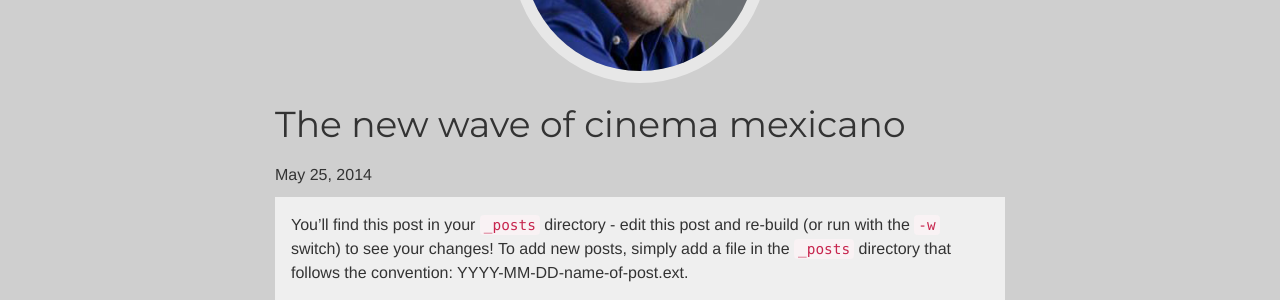
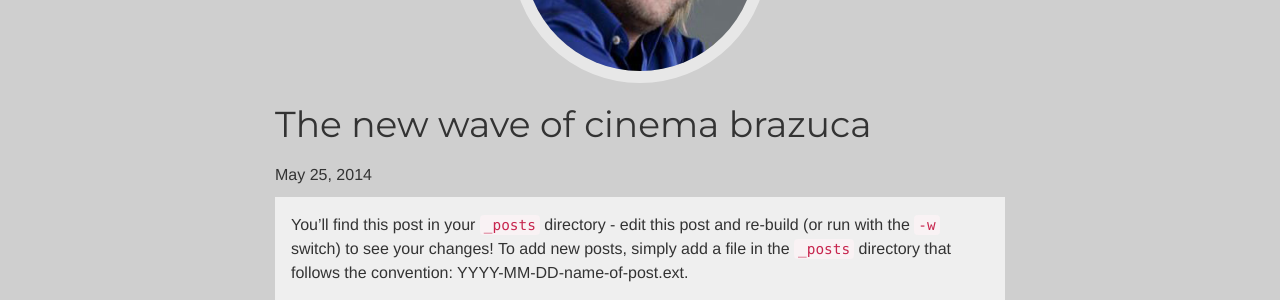
Before and after one commit to oieduardorabelo/goddard-finn, a Jekyll site: the page built from _posts/2014-05-25-the-new-wave-of-cinema-brazuca.markdown, in a window 1280 px wide. Shown: the part 646-946 px from the top of the page. Built offline with Jekyll 4.4.1, drawn with Linux system fonts in a browser that asks for light colours.

Commit message:
Brazuca \o\ :rocket:

```diff
--- a/_posts/2014-05-25-the-new-wave-of-cinema-mexicano.markdown
+++ b/_posts/2014-05-25-the-new-wave-of-cinema-brazuca.markdown
@@ -1,9 +1,9 @@
 ---
 layout: post
-title:  "The new wave of cinema mexicano"
+title:  "The new wave of cinema brazuca"
 date:   2014-05-25 10:37:15
 categories: jekyll update
-thumb: /images/thumbs/comic-con.jpg
+thumb: /images/thumbs/brazuca.jpg
 ---
 
 You'll find this post in your `_posts` directory - edit this post and re-build (or run with the `-w` switch) to see your changes!
```
Also changed, not shown: images/thumbs/brazuca.jpg (added).
